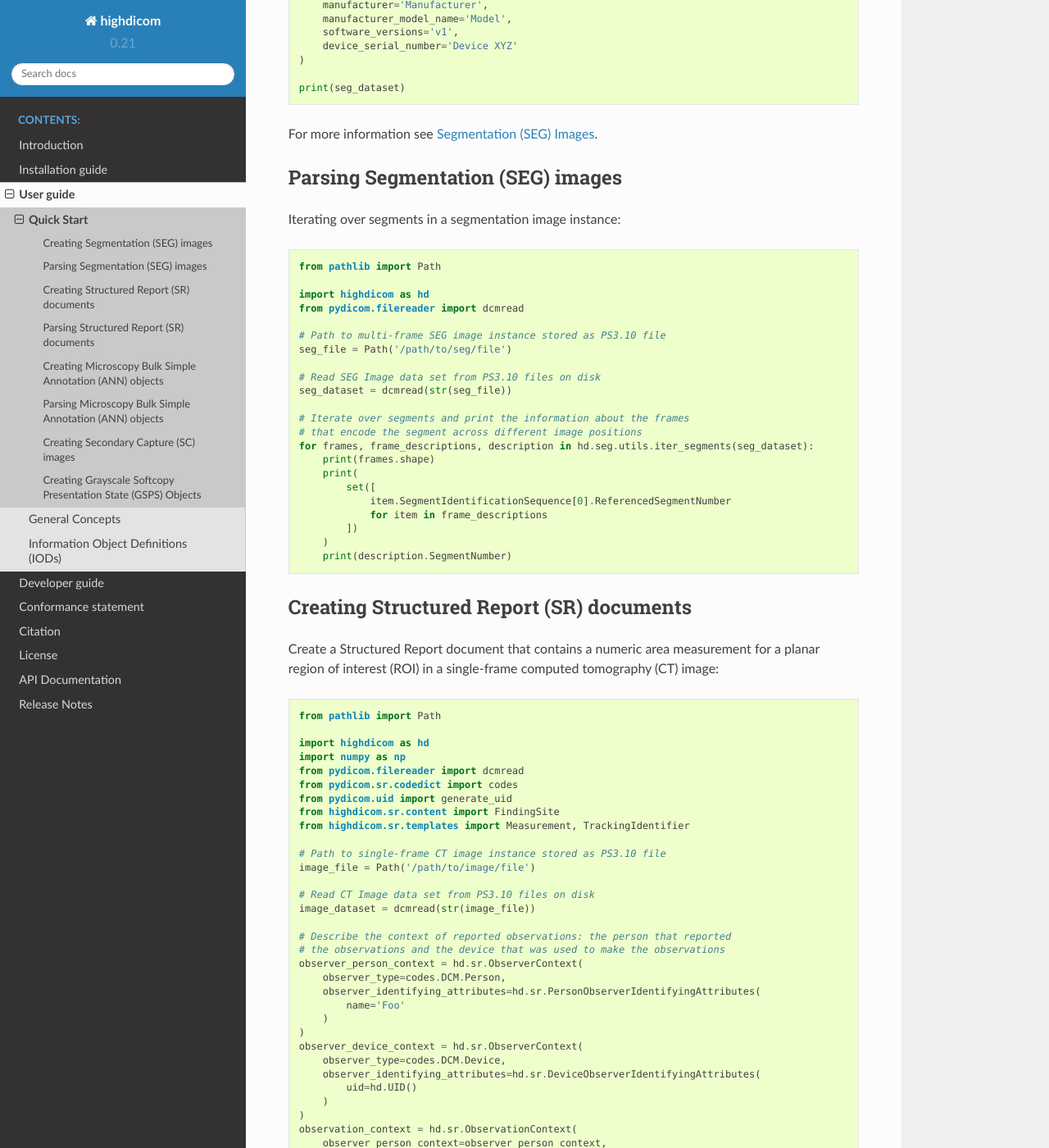
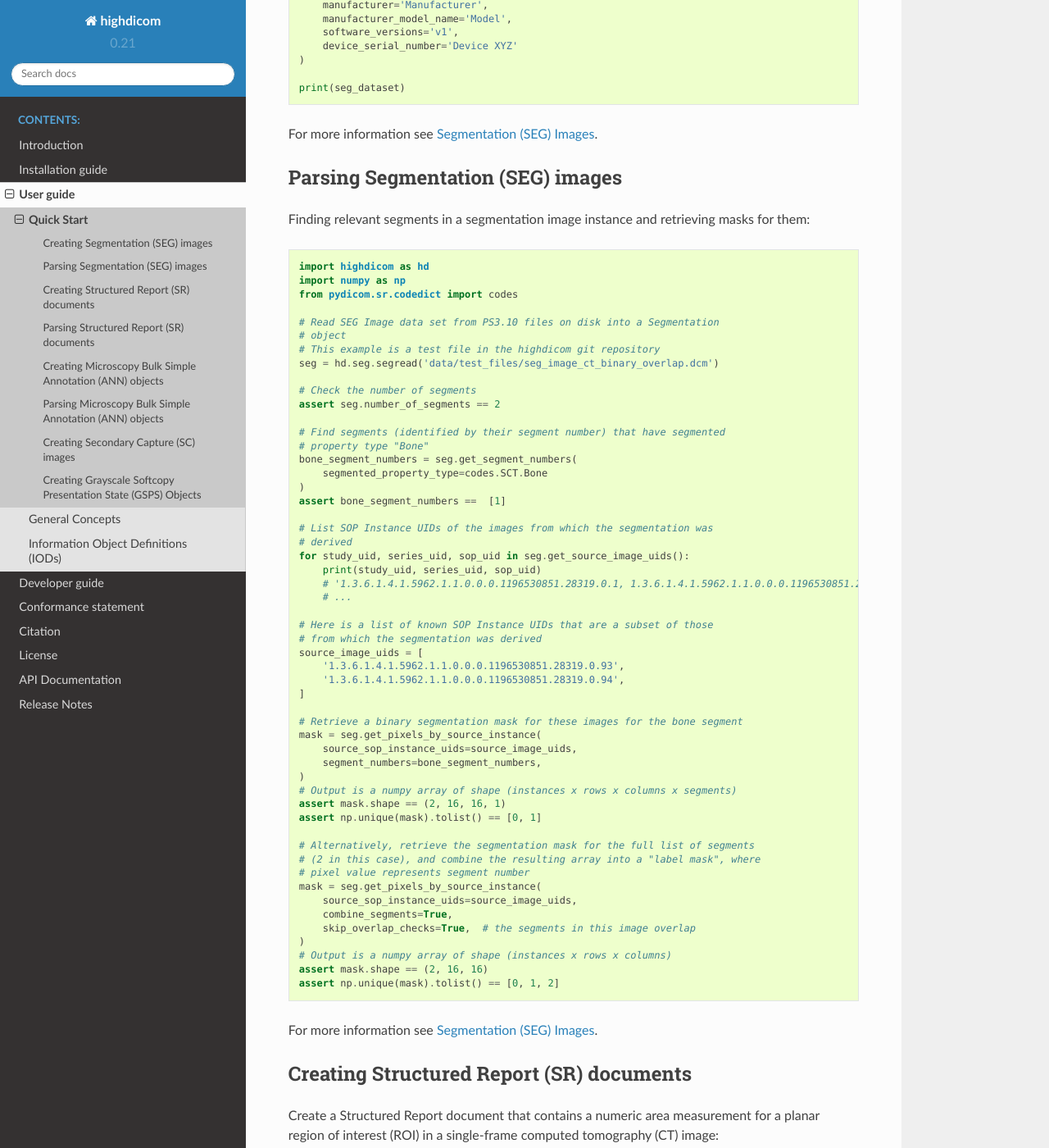
Before and after one commit to ImagingDataCommons/highdicom, a Sphinx documentation site: the page built from docs/quickstart.rst, in a window 1280 px wide and 1400 px high, scrolled down 2280 px. Shown: the whole window at 82% size. Built offline with Sphinx 7.4.7 and the Read the Docs theme 2.0.0, drawn with Linux system fonts in a browser that asks for light colours.

Commit message:
Update seg parsing quickstart

```diff
--- a/docs/quickstart.rst
+++ b/docs/quickstart.rst
@@ -147,33 +147,66 @@ For more information see :doc:`seg`.
 Parsing Segmentation (SEG) images
 ---------------------------------
 
-Iterating over segments in a segmentation image instance:
+Finding relevant segments in a segmentation image instance and retrieving masks
+for them:
 
 .. code-block:: python
 
-    from pathlib import Path
+    import highdicom as hd
+    import numpy as np
+    from pydicom.sr.codedict import codes
 
-    import highdicom as hd
-    from pydicom.filereader import dcmread
+    # Read SEG Image data set from PS3.10 files on disk into a Segmentation
+    # object
+    # This example is a test file in the highdicom git repository
+    seg = hd.seg.segread('data/test_files/seg_image_ct_binary_overlap.dcm')
 
-    # Path to multi-frame SEG image instance stored as PS3.10 file
-    seg_file = Path('/path/to/seg/file')
+    # Check the number of segments
+    assert seg.number_of_segments == 2
 
-    # Read SEG Image data set from PS3.10 files on disk
-    seg_dataset = dcmread(str(seg_file))
+    # Find segments (identified by their segment number) that have segmented
+    # property type "Bone"
+    bone_segment_numbers = seg.get_segment_numbers(
+        segmented_property_type=codes.SCT.Bone
+    )
+    assert bone_segment_numbers ==  [1]
 
-    # Iterate over segments and print the information about the frames
-    # that encode the segment across different image positions
-    for frames, frame_descriptions, description in hd.seg.utils.iter_segments(seg_dataset):
-        print(frames.shape)
-        print(
-            set([
-                item.SegmentIdentificationSequence[0].ReferencedSegmentNumber
-                for item in frame_descriptions
-            ])
-        )
-        print(description.SegmentNumber)
+    # List SOP Instance UIDs of the images from which the segmentation was
+    # derived
+    for study_uid, series_uid, sop_uid in seg.get_source_image_uids():
+        print(study_uid, series_uid, sop_uid)
+        # '1.3.6.1.4.1.5962.1.1.0.0.0.1196530851.28319.0.1, 1.3.6.1.4.1.5962.1.1.0.0.0.1196530851.28319.0.2, 1.3.6.1.4.1.5962.1.1.0.0.0.1196530851.28319.0.93'
+        # ...
 
+    # Here is a list of known SOP Instance UIDs that are a subset of those
+    # from which the segmentation was derived
+    source_image_uids = [
+        '1.3.6.1.4.1.5962.1.1.0.0.0.1196530851.28319.0.93',
+        '1.3.6.1.4.1.5962.1.1.0.0.0.1196530851.28319.0.94',
+    ]
+
+    # Retrieve a binary segmentation mask for these images for the bone segment
+    mask = seg.get_pixels_by_source_instance(
+        source_sop_instance_uids=source_image_uids,
+        segment_numbers=bone_segment_numbers,
+    )
+    # Output is a numpy array of shape (instances x rows x columns x segments)
+    assert mask.shape == (2, 16, 16, 1)
+    assert np.unique(mask).tolist() == [0, 1]
+
+    # Alternatively, retrieve the segmentation mask for the full list of segments
+    # (2 in this case), and combine the resulting array into a "label mask", where
+    # pixel value represents segment number
+    mask = seg.get_pixels_by_source_instance(
+        source_sop_instance_uids=source_image_uids,
+        combine_segments=True,
+        skip_overlap_checks=True,  # the segments in this image overlap
+    )
+    # Output is a numpy array of shape (instances x rows x columns)
+    assert mask.shape == (2, 16, 16)
+    assert np.unique(mask).tolist() == [0, 1, 2]
+
+For more information see :doc:`seg`.
 
 .. _creating-sr:
 
```
